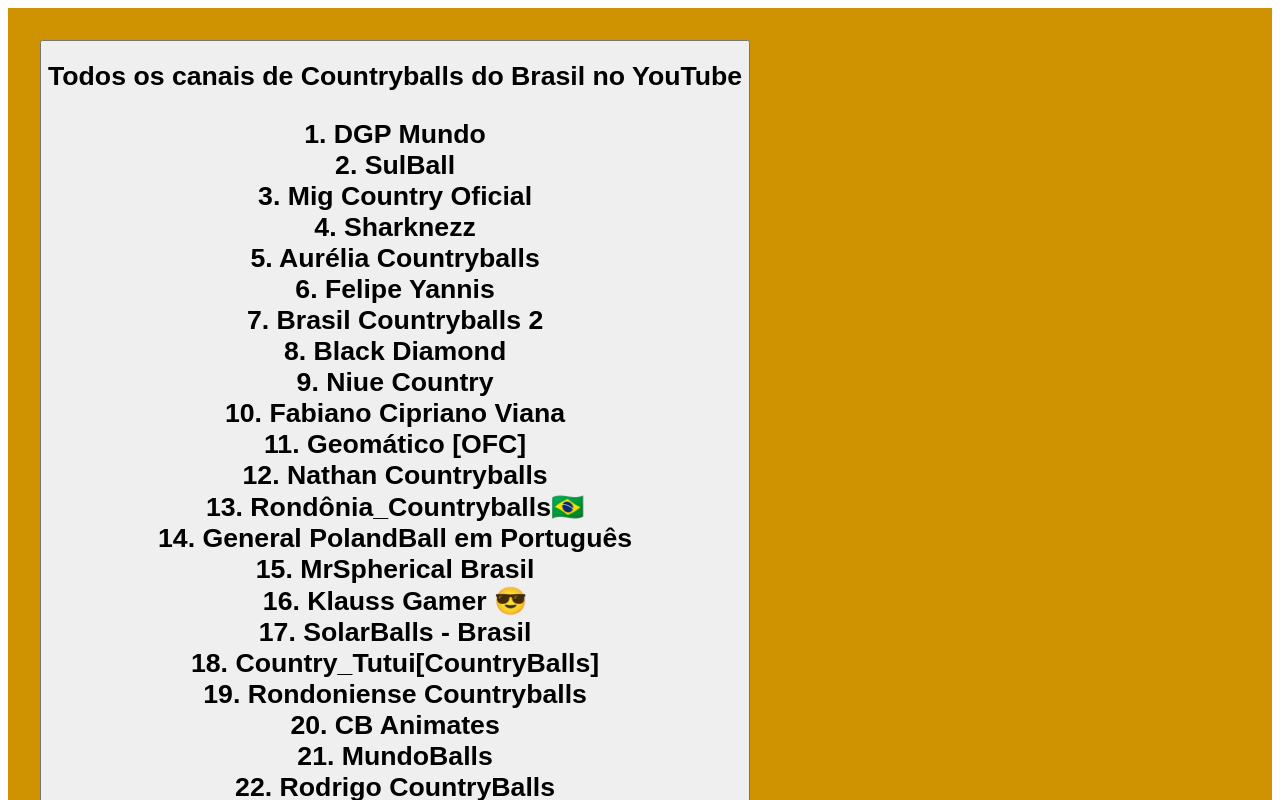
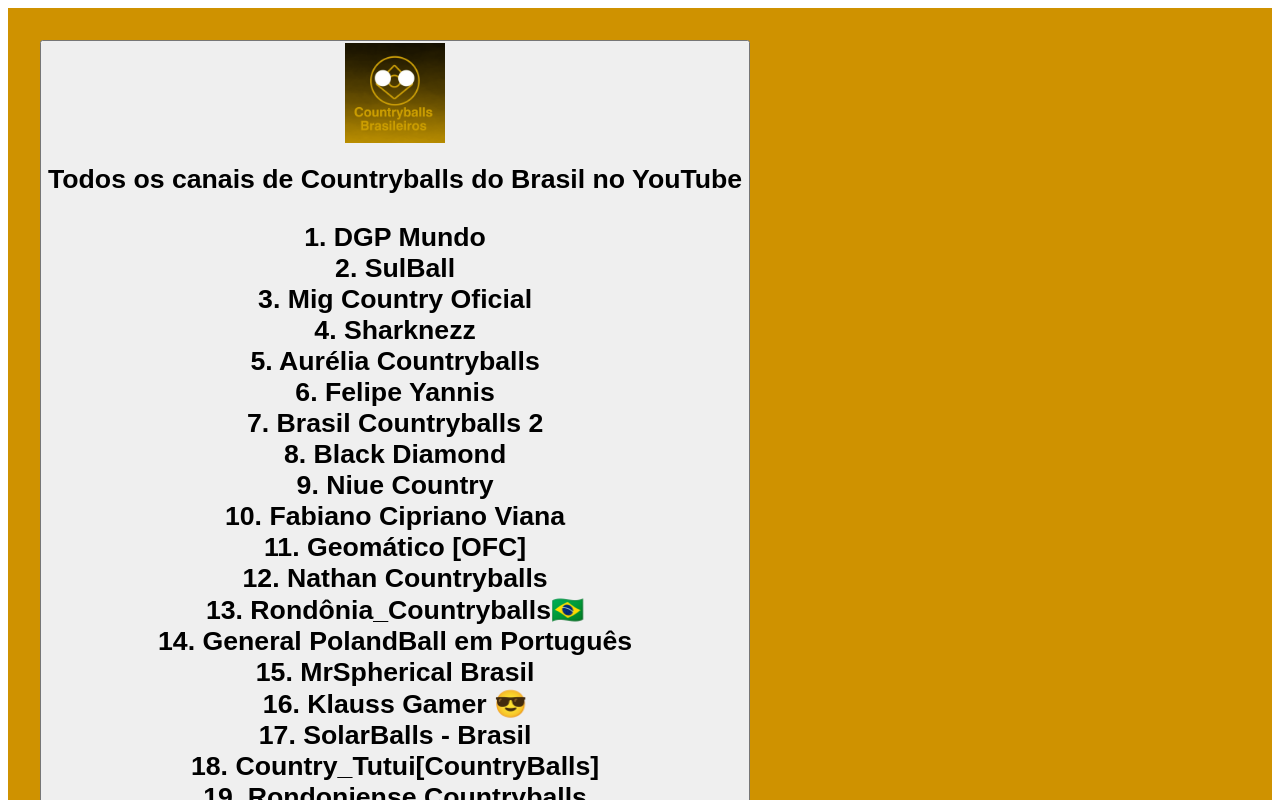
Before and after one commit to pedromiguel2013/clone-tabnews, a Next.js app: page / in a window 1280 px wide. Shown: the top 800 px of the page. Built offline with nearby package versions, Linux system fonts and the light colour scheme.

Commit message:
adicionar a logo

```diff
--- a/pages/index.js
+++ b/pages/index.js
@@ -1,12 +1,28 @@
 import { useState } from "react";
+import Image from "next/image";
+import Foto from "282 Sem Título_20261126160647.png";
 
 function Home() {
   const [bgColor, setBgColor] = useState("#cf9200");
 
   return (
-    <main style={{ backgroundColor: bgColor, minHeight: "100vh", padding: "2rem" }}>
-    <button onClick={() => setBgColor(bgColor === "#aaaaaa" ? "#dbeafe" : "#aaaaaa")}>
-    <h1>Todos os canais de Countryballs do Brasil no YouTube
+    <main
+      style={{ backgroundColor: bgColor, minHeight: "100vh", padding: "2rem" }}
+    >
+      <button
+        onClick={() =>
+          setBgColor(bgColor === "#aaaaaa" ? "#dbeafe" : "#aaaaaa")
+        }
+      >
+        <Image
+          src={Foto}
+          alt="Foto"
+          placeholder="blur"
+          width={100}
+          height={100}
+        />
+        <h1>
+          Todos os canais de Countryballs do Brasil no YouTube
           <div>
             <p>
               1. DGP Mundo <br />
@@ -88,7 +104,7 @@ function Home() {
               77. MBY 🇧🇷 <br />
               78. VSD <br />
               79. 𝕊𝕨𝕚𝕥𝕫𝕖𝕣𝕝𝕒𝕟𝕕 <br />
-    80.  U.S.BALL_ <br />
+              80. U.S.BALL_ <br />
               81. Nicolas_kat [YoutubeBalls] <br />
               82. AlexXD 2.0 <br />
               83. História Simplificada <br />
```
Also changed, not shown: 282 Sem Título_20261126160647.png (added), 1 other file (tests, documents, lock files or other folders). Lines whose indentation alone changed are shown as unchanged.
